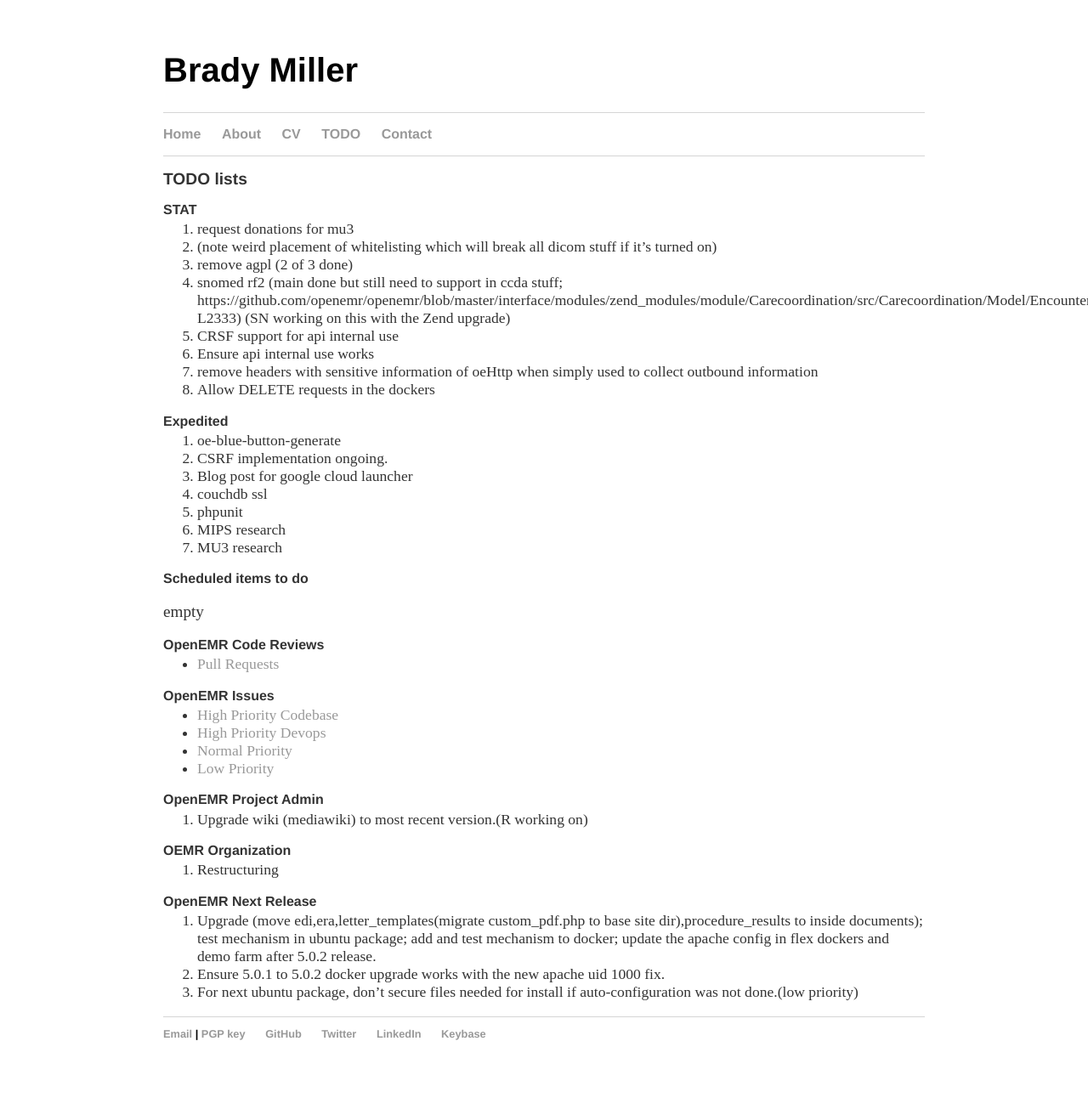
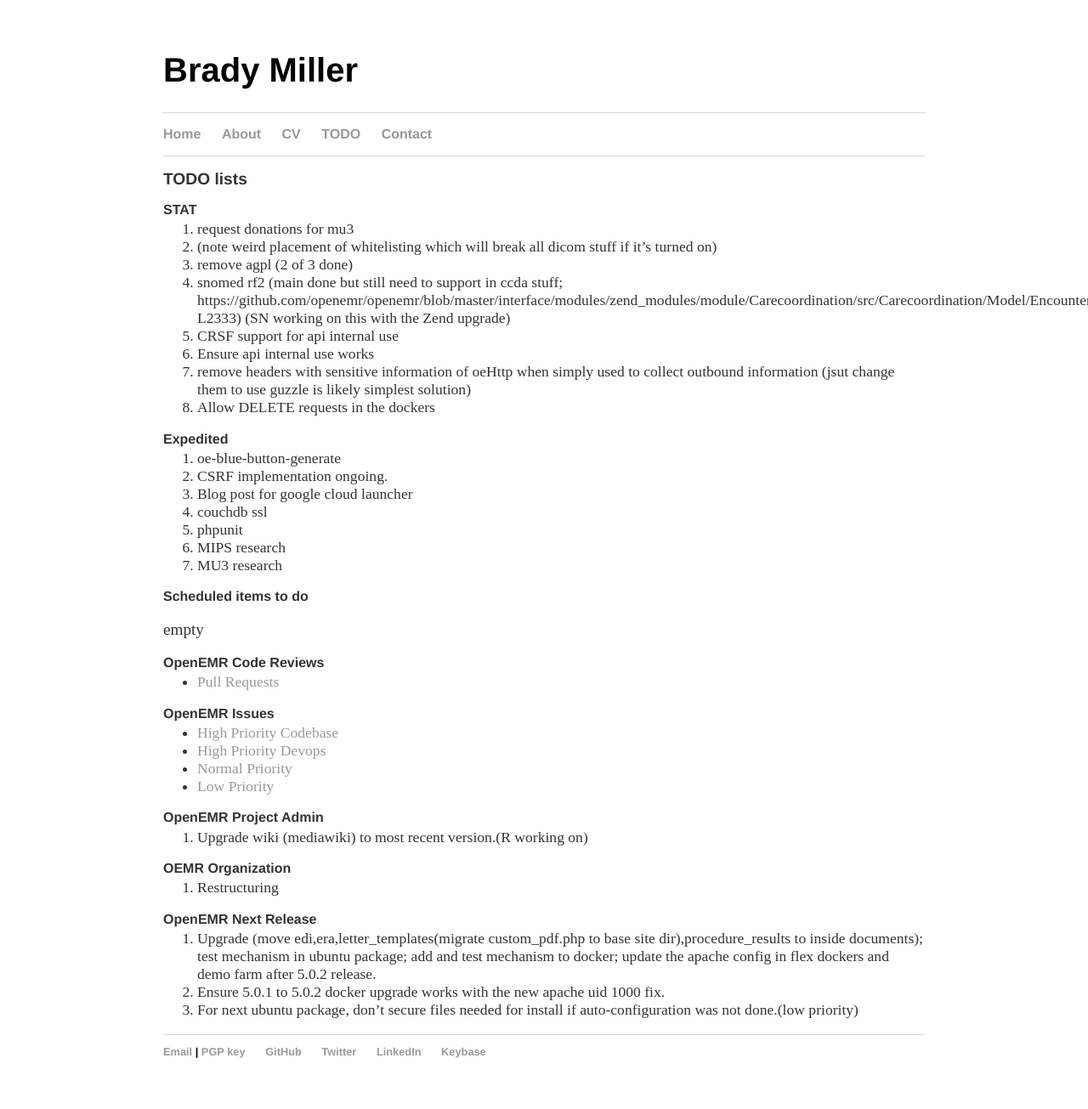
Before and after one commit to bradymiller/bradymiller.github.io, a Jekyll site: the page built from todo/index.md, in a window 1280 px wide. Shown: the whole page at 85% size. Built offline with Jekyll 4.4.1, drawn with Linux system fonts in a browser that asks for light colours; our own code applies the rules of GitHub Pages for plain Markdown files; before the commit the page ends 1284 px from its top, so only the background shows below that.

Commit message:
Update index.md

```diff
--- a/todo/index.md
+++ b/todo/index.md
@@ -10,7 +10,7 @@
 1. snomed rf2 (main done but still need to support in ccda stuff; https://github.com/openemr/openemr/blob/master/interface/modules/zend_modules/module/Carecoordination/src/Carecoordination/Model/EncounterccdadispatchTable.php#L2316-L2333) (SN working on this with the Zend upgrade)
 1. CRSF support for api internal use
 1. Ensure api internal use works
-1. remove headers with sensitive information of oeHttp when simply used to collect outbound information
+1. remove headers with sensitive information of oeHttp when simply used to collect outbound information (jsut change them to use guzzle is likely simplest solution)
 1. Allow DELETE requests in the dockers
 
 ### Expedited
```
